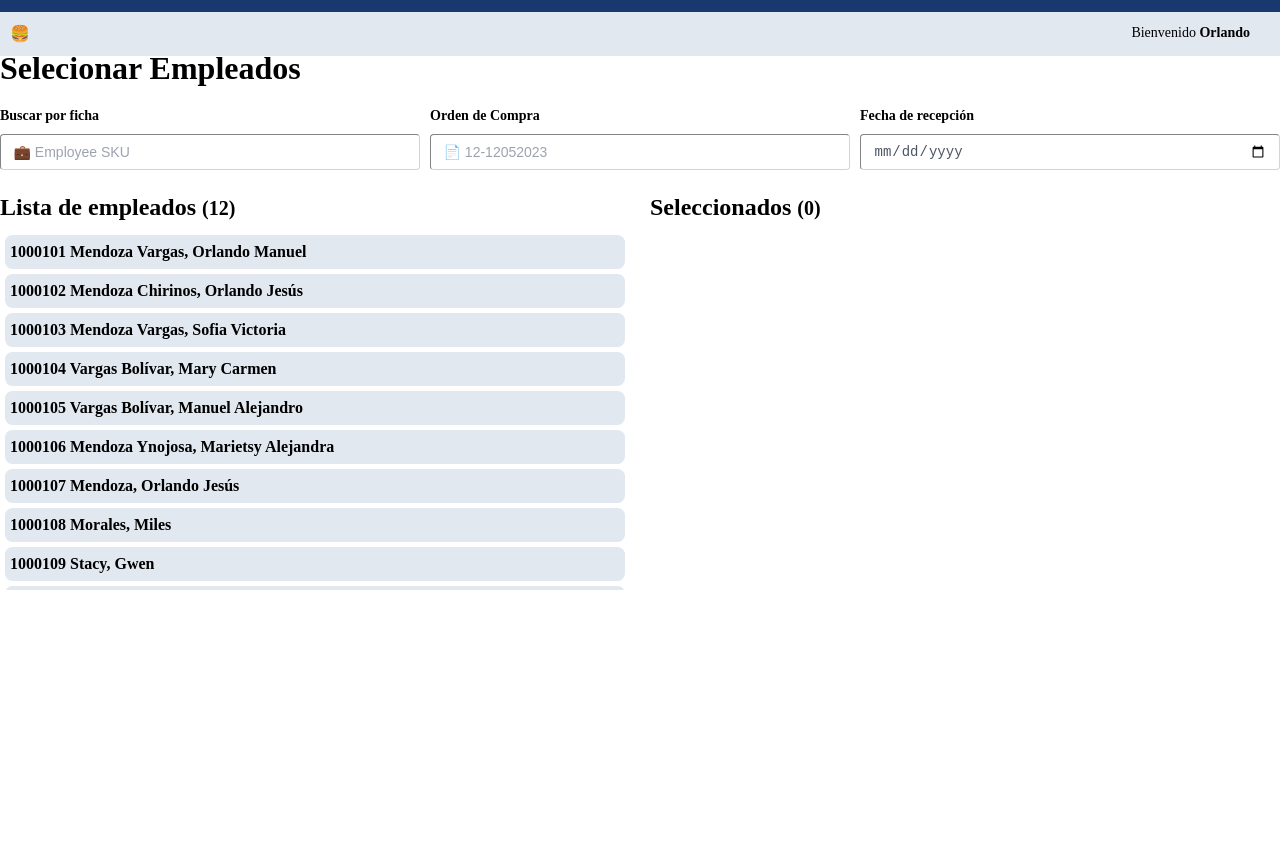
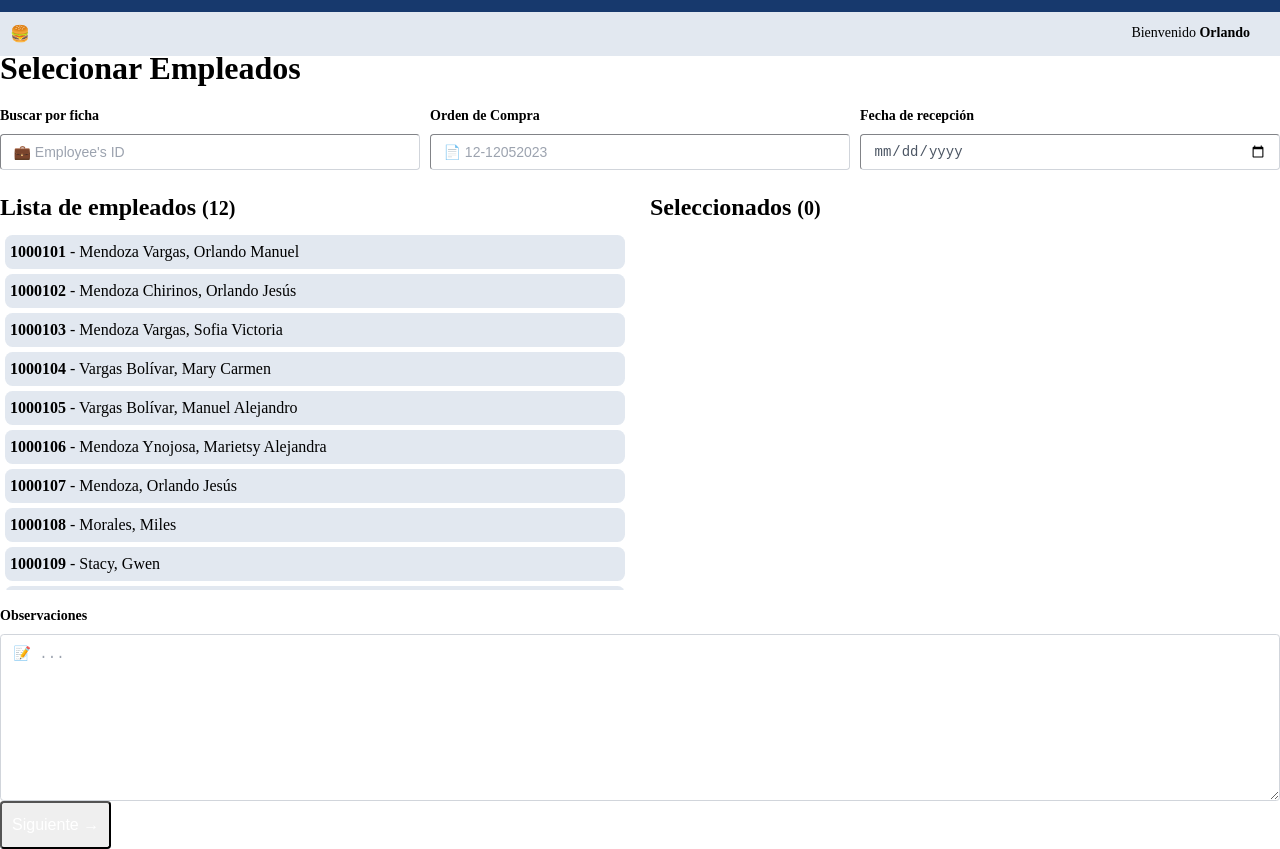
Before and after one commit to OrlandoMendoza17/heinz-product-loading-app, a Next.js app: page /seleccionar-empleados in a window 1280 px wide. Shown: the part 362-1211 px from the top of the page. Before the commit the page ends 952 px from the top, so only its background shows below. Built offline with nearby package versions, Linux system fonts and the light colour scheme.

Commit message:
Se separaron los estilos de Employees. Se agregó navegación a '/seleccionar-empleados'

```diff
--- a/src/components/pages/selecionar-empleados/ListItem.tsx
+++ b/src/components/pages/selecionar-empleados/EmployeeItem.tsx
@@ -7,7 +7,7 @@ type Props = {
   setSelectedEmployees: Dispatch<SetStateAction<Employee[]>>
 }
 
-const ListItem = ({ employee, selectedList, selectedEmployees, setSelectedEmployees }: Props) => {
+const EmployeeItem = ({ employee, selectedList, selectedEmployees, setSelectedEmployees }: Props) => {
 
   const found = selectedEmployees.find(item => item.ficha === employee.ficha)
 
@@ -25,8 +25,8 @@ const ListItem = ({ employee, selectedList, selectedEmployees, setSelectedEmploy
 
   const { ficha, name } = employee
   return (
-    <div className={`list-item ${(selectedList) ? "selected" : ""}`} onClick={handleSelect}>
-      <p>{ficha} {name}</p>
+    <div className={`EmployeeItem ${(selectedList) ? "selected" : ""}`} onClick={handleSelect}>
+      <p><span>{ficha}</span> - {name}</p>
       {
         selectedList &&
         <button onClick={handleDelete} className="py-1 px-3 text-xs rounded-lg bg-gray-600 hover:bg-red-400">
@@ -41,4 +41,4 @@ const ListItem = ({ employee, selectedList, selectedEmployees, setSelectedEmploy
   )
 }
 
-export default ListItem;
+export default EmployeeItem;
--- a/src/components/pages/selecionar-empleados/Employees.tsx
+++ b/src/components/pages/selecionar-empleados/Employees.tsx
@@ -1,35 +1,36 @@
 import React, { Dispatch, MouseEventHandler, ReactNode, SetStateAction } from 'react'
-import ListItem from './ListItem'
 import Button from '@/components/widgets/Button'
+import EmployeeItem from './EmployeeItem'
 
 type Props = {
   employees: Employee[],
   selectedList: boolean,
   title: ReactNode,
   handleClean?: () => void,
+  showDeleteButton?: boolean,
   selectedEmployees: Employee[],
   setSelectedEmployees: Dispatch<SetStateAction<Employee[]>>
 }
 
-const Employees = ({ employees, title, handleClean, ...employeesProps }: Props) => {
+const Employees = ({ employees, title, handleClean, showDeleteButton = false, ...employeesProps }: Props) => {
 
   // condition = condition ?? Boolean(products.length)
 
   return (
-    <div className="List">
+    <div className="Employees">
       <div className="flex justify-between items-center">
         <h2 className="text-xl font-semibold">
           {title}
         </h2>
         {
-          Boolean(handleClean) && Boolean(employees.length) &&
+          Boolean(handleClean) && showDeleteButton &&
           <Button color="gray" className="!py-2" onClick={handleClean}>Limpiar</Button>
         }
       </div>
       <div className="main_container">
         {
           employees.map((employee, index) =>
-            <ListItem key={index} employee={employee} {...employeesProps} />
+            <EmployeeItem key={index} employee={employee} {...employeesProps} />
           )
         }
       </div>
--- /dev/null
+++ b/src/components/pages/selecionar-empleados/styles/_EmployeeItem.scss
@@ -0,0 +1,24 @@
+.EmployeeItem {
+  @apply p-2 bg-slate-200 hover:bg-blue-300 rounded-xl;
+  cursor: pointer;
+  display: grid;
+  grid-template-columns: 1fr auto;
+  gap: 10px;
+  align-items: center;
+
+  p, span{
+    @apply text-xs sm:text-base;
+  }
+
+  span{
+    @apply font-semibold;
+  }
+
+  &.found {
+    @apply bg-green-600;
+  }
+
+  &.selected {
+    @apply text-white bg-blue-400;
+  }
+}
--- /dev/null
+++ b/src/components/pages/selecionar-empleados/styles/_Employees.scss
@@ -0,0 +1,16 @@
+.Employees {
+  display: grid;
+  grid-template-rows: auto minmax(auto, 350px);
+  gap: 10px;
+
+  .main_container{
+    @apply p-2 overflow-x-auto rounded-xl border border-gray-400;
+    text-overflow: clip;
+    display: grid;
+    gap: 5px;
+    align-content: start;
+    max-height: 350px;
+    height: 100%;
+    overflow-y: auto;
+  }
+}
--- a/src/components/pages/selecionar-empleados/styles/_ListItem.scss
+++ /dev/null
@@ -1,33 +0,0 @@
-.List {
-  display: grid;
-  grid-template-rows: auto 1fr;
-  gap: 10px;
-
-  .main_container{
-    @apply p-2 overflow-x-auto rounded-xl border border-gray-400;
-    text-overflow: clip;
-    display: grid;
-    gap: 5px;
-    align-content: start;
-    max-height: 350px;
-    overflow-y: auto;
-
-    & > .list-item{
-      @apply p-2 font-semibold bg-slate-200 hover:bg-blue-300 rounded-xl;
-      cursor: pointer;
-      display: grid;
-      grid-template-columns: 1fr auto;
-      gap: 10px;
-      align-items: center;
-
-      &.found{
-        @apply bg-green-600;
-      }
-      &.selected{
-        @apply text-white bg-blue-400;
-      }
-    }
-  }
-
-  // grid-template-columns: minmax(auto, 300px);
-}
--- a/src/components/widgets/Form.tsx
+++ b/src/components/widgets/Form.tsx
@@ -6,7 +6,7 @@ interface Props extends FormHTMLAttributes<HTMLFormElement> {
 }
 
 const Form = ({ children, ...formProps }: Props) => {
-  // onInvalid={() => $form.current.classList.add("validated")}
+
   const $form = useRef<HTMLFormElement>(null)
 
   const handleInvalid = () =>{
--- /dev/null
+++ b/src/components/widgets/Textarea.tsx
@@ -0,0 +1,25 @@
+import React, { TextareaHTMLAttributes } from 'react'
+
+interface Props extends TextareaHTMLAttributes<HTMLTextAreaElement> {
+  id: string,
+  title?: string,
+  titleStyle?: string,
+}
+
+const Textarea = (props: Omit<Props, "name">): JSX.Element => {
+  const { id, title = "", titleStyle = "", className = "", required = true, ...inputProps } = props
+
+  return (
+    <label htmlFor={id} className={`Input ${className}`}>
+      {
+        title &&
+        <span className={titleStyle}>
+          {title}
+        </span>
+      }
+      <textarea id={id} name={id} required={required} {...inputProps} />
+    </label>
+  )
+}
+
+export default Textarea;
--- a/src/components/widgets/styles/_Input.scss
+++ b/src/components/widgets/styles/_Input.scss
@@ -1,7 +1,8 @@
 form.validated {
 
   input,
-  select {
+  select,
+  textarea {
     &:valid {
       @apply border-green-300;
     }
@@ -19,7 +20,8 @@ form.validated {
   gap: 7px;
 
   input,
-  select {
+  select,
+  textarea {
     transition: .3s;
     outline: none;
     @apply text-sm;
--- a/src/pages/cart/index.tsx
+++ b/src/pages/cart/index.tsx
@@ -8,6 +8,7 @@ import Button from '@/components/widgets/Button'
 import ProductRow from '@/components/pages/ProductRow'
 import useNotification from '@/hooks/useNotification'
 import ConfirmModal from '@/components/widgets/ConfirmModal'
+import { useRouter } from 'next/router'
 
 const fields = [
   "SKU",
@@ -19,8 +20,8 @@ const fields = [
 ]
 const Cart: NextPage = () => {
 
-  const { cart, emptyCart, deleteGroup, removeProduct } = useContext(CartContext)
-
+  const router = useRouter()
+  const { cart, emptyCart, deleteGroup } = useContext(CartContext)
   const { notification, handleNotification } = useNotification()
 
   const handleOpenModal = () => {
@@ -169,7 +170,12 @@ const Cart: NextPage = () => {
               </tr>
             </tbody>
           </table>
+
         </form>
+
+        <div className="flex justify-end pt-8">
+          <Button onClick={() => router.push("/seleccionar-empleados")} color="info" className="font-bold !px-10">Siguiente →</Button>
+        </div>
 
         <ConfirmModal
           button2
--- a/src/pages/seleccionar-empleados/index.tsx
+++ b/src/pages/seleccionar-empleados/index.tsx
@@ -1,13 +1,17 @@
+import React, { ChangeEventHandler, MouseEventHandler, useEffect, useState } from 'react'
 import Employees from '@/components/pages/selecionar-empleados/Employees'
-import ListItem from '@/components/pages/selecionar-empleados/ListItem'
 import Header from '@/components/widgets/Header'
 import Input from '@/components/widgets/Input'
 import Select from '@/components/widgets/Select'
 import { filterByNumbers } from '@/utils'
 import getEmployees from '@/utils/getEmployees'
-import React, { ChangeEventHandler, MouseEventHandler, useEffect, useState } from 'react'
+import Textarea from '@/components/widgets/Textarea'
+import Button from '@/components/widgets/Button'
+import { useRouter } from 'next/router'
 
 const SelectEmployees = () => {
+
+	const router = useRouter()
 
 	const [employees, setEmployees] = useState<Employee[]>([])
 	const [searching, setSearching] = useState<boolean>(false)
@@ -70,7 +74,7 @@ const SelectEmployees = () => {
 				<h1 className="text-3xl font-bold">Selecionar Empleados</h1>
 				<div>
 					<div className="input-list">
-						<Input id="ficha-search" title="Buscar por ficha" placeholder="💼 Employee SKU" value={search} onChange={handleChange} />
+						<Input id="ficha-search" title="Buscar por ficha" placeholder="💼 Employee's ID" value={search} onChange={handleChange} />
 						<Input id="purchase-order" title="Orden de Compra" placeholder="📄 12-12052023" />
 						<Input id="purchase-date" title="Fecha de recepción" type="date" />
 
@@ -80,16 +84,19 @@ const SelectEmployees = () => {
 					</div>
 				</div>
 
-				<div className="List-grid">
+				<div className="Employee-grid">
 					{
 						searching ?
+							// Siempre aparecerá el botón de limpiar
 							<Employees
+								showDeleteButton={true}
 								title={employeeListTitle}
 								handleClean={handleClean.search}
 								employees={searchedEmployees}
 								{...employeesProps}
 							/>
 							:
+							// No aparecerá el botón de limpiar
 							<Employees
 								title={employeeListTitle}
 								employees={employees}
@@ -98,14 +105,27 @@ const SelectEmployees = () => {
 					}
 
 					<Employees
+						// Botón de limpiar aparecerá cuando hayan items en la lista
 						title={<>Seleccionados <small>({selectedEmployees.length})</small></>}
 						handleClean={handleClean.selected}
+						showDeleteButton={Boolean(selectedEmployees.length)}
 						employees={selectedEmployees}
 						{...selectedEmployeesProps}
 					/>
 
 				</div>
 
+				<Textarea
+					id="textarea"
+					title="Observaciones"
+					placeholder="📝 ..."
+				/>
+
+				<div className="flex justify-end pt-8">
+					<Button onClick={() => router.push("/")} color="info" className="font-bold !px-10">
+						Siguiente →
+					</Button>
+				</div>
 			</main>
 			<footer></footer>
 		</div>
--- a/src/styles/App.scss
+++ b/src/styles/App.scss
@@ -10,7 +10,8 @@
 @import "../components/pages/styles/ProductItem";
 @import "../components/pages/styles/ProductFinder";
 @import "../components/pages/styles/ProductSkeleton";
-@import "../components/pages/selecionar-empleados/styles/ListItem";
+@import "../components/pages/selecionar-empleados/styles/Employees";
+@import "../components/pages/selecionar-empleados/styles/EmployeeItem";
 
 // widgets
 @import "../components/widgets/styles/Button";
--- a/src/styles/pages/_seleccionar-empleados.scss
+++ b/src/styles/pages/_seleccionar-empleados.scss
@@ -5,6 +5,7 @@
     display: grid;
     grid-template-columns: repeat(auto-fit, minmax(200px, 1fr));
     gap: 10px;
+  }
 
   .Input{
     span{
@@ -15,10 +16,13 @@
       @apply py-2;
     }
   }
+
+  textarea{
+    min-height: 150px;
   }
 
-
-  .List-grid{
+  .Employee-grid{
+    @apply pb-10;
     display: grid;
     grid-template-columns: repeat(auto-fit, minmax(300px, 1fr));
     gap: 20px;
```
Lines whose indentation alone changed are shown as unchanged.
